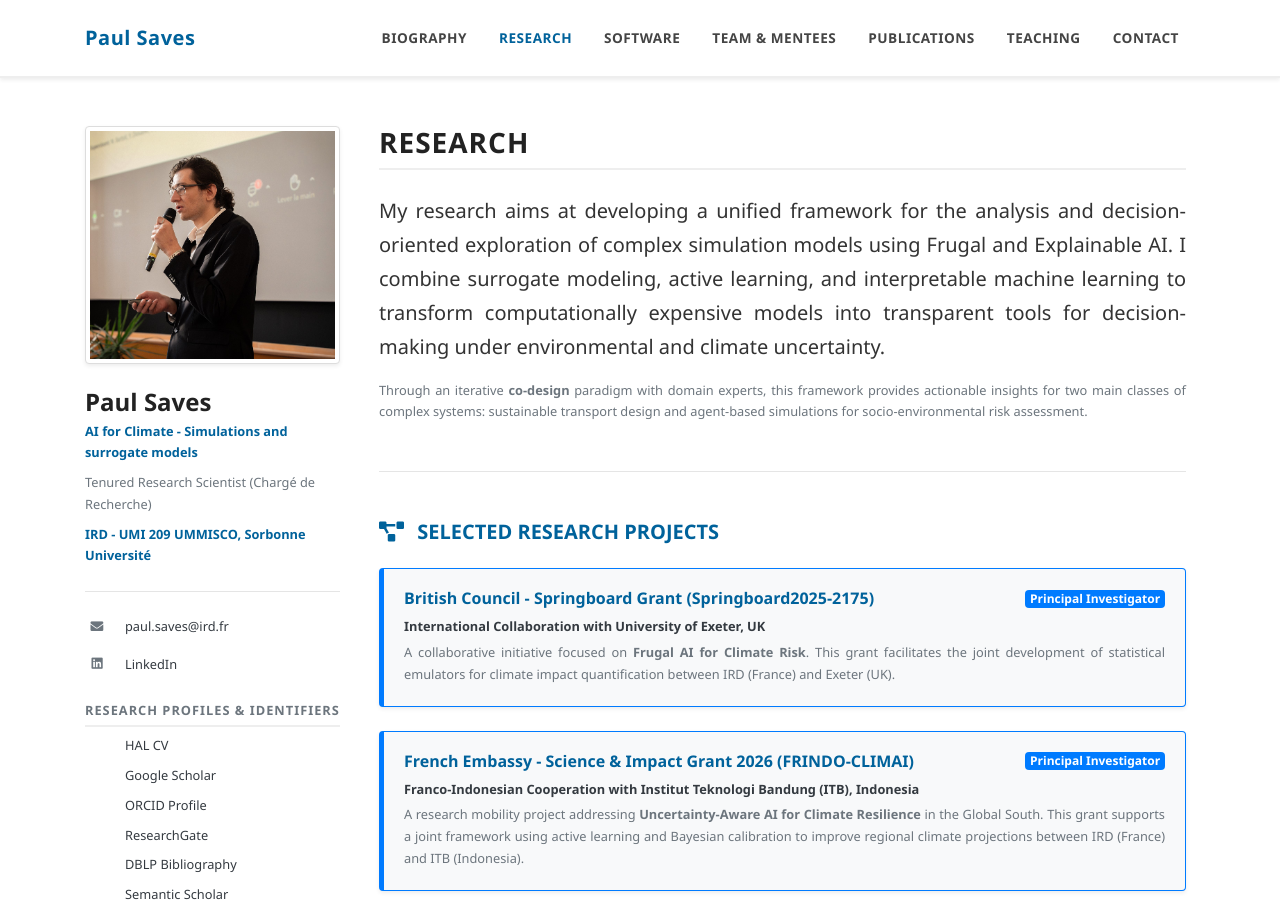
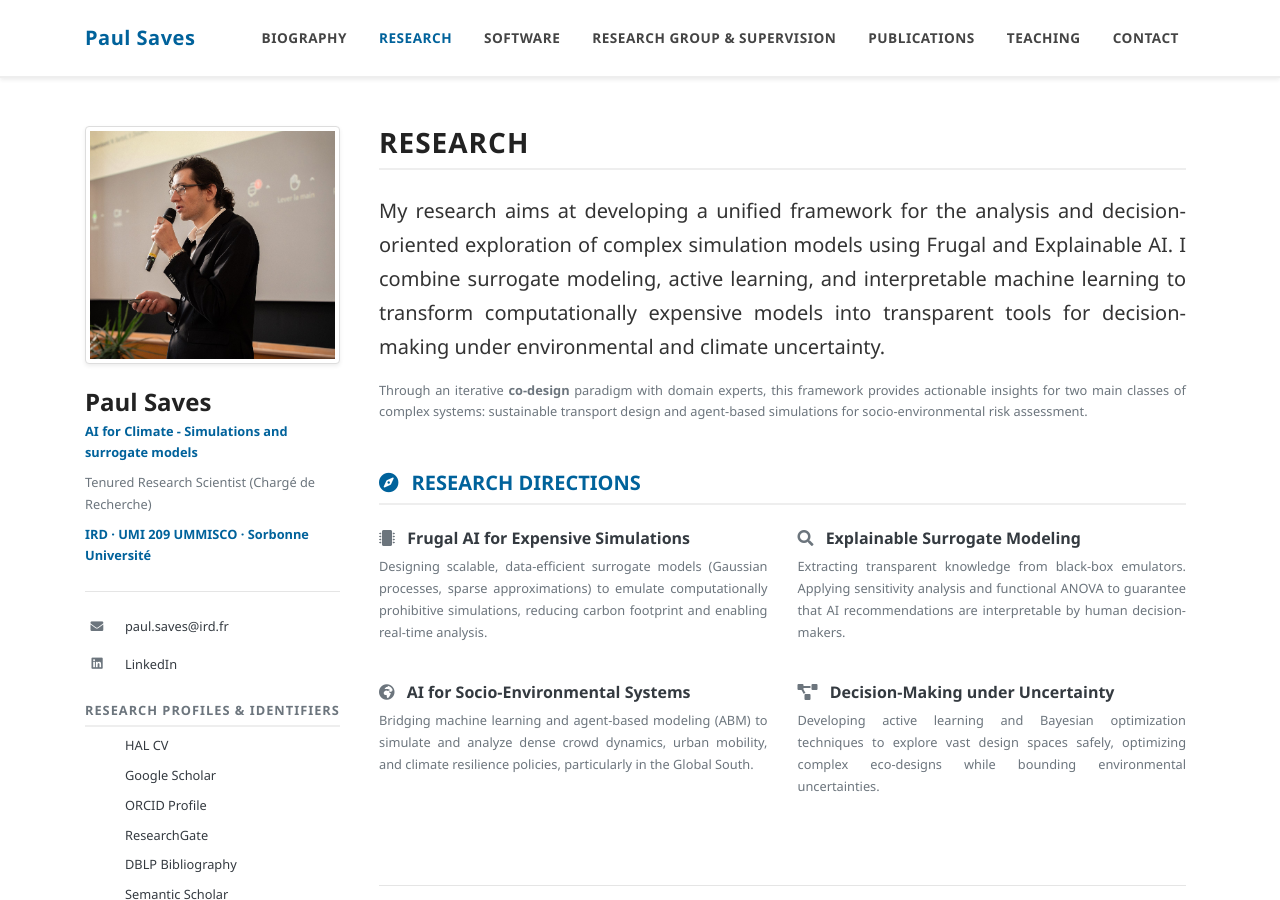
Before and after one commit to Paul-Saves/Paul-Saves.github.io, a Jekyll site: the page built from _pages/research.md, in a window 1280 px wide and 900 px high. Built offline with Jekyll 4.4.1, drawn with Linux system fonts in a browser that asks for light colours; a style sheet for code colours, icons or effects is not loaded.

Commit message:
feat: refine tone based on user feedback (IRD start date, research pillars, team page title)

```diff
--- a/_config.yml
+++ b/_config.yml
@@ -2,8 +2,8 @@
 title: Paul Saves | Academic Portfolio
 name: Paul Saves
 email: paul.saves@ird.fr
-description: "Chargé de Recherche - Tenured Research Scientist - AI for Sustainability | Frugal AI, Explainable AI, Multidisciplinarity"
-affiliation: "IRD - UMI 209 UMMISCO, Sorbonne Université"
+description: "Tenured Research Scientist (Chargé de Recherche) | AI for Climate, Frugal AI, Surrogate Modeling"
+affiliation: "IRD · UMI 209 UMMISCO · Sorbonne Université"
 baseurl: "" # the subpath of your site, e.g. /blog
 url: "https://paul-saves.github.io" # the base hostname & protocol for your site
 
--- a/_data/navigation.yml
+++ b/_data/navigation.yml
@@ -5,7 +5,7 @@ main:
     url: /research/
   - title: Software
     url: /software/
-  - title: Team & Mentees
+  - title: Research Group & Supervision
     url: /team/
   - title: Publications
     url: /publications/
--- a/_pages/research.md
+++ b/_pages/research.md
@@ -14,6 +14,30 @@ title: Research
       <p class="text-justify small text-secondary">
         Through an iterative <strong>co-design</strong> paradigm with domain experts, this framework provides actionable insights for two main classes of complex systems: sustainable transport design and agent-based simulations for socio-environmental risk assessment.
       </p>
+    </section>
+
+    <!-- Research Directions -->
+    <section id="directions" class="mb-5">
+      <h2 class="h5 font-weight-bold mb-4 text-primary text-uppercase border-bottom pb-2"><i class="fas fa-compass mr-2"></i> Research Directions</h2>
+
+      <div class="row mt-4">
+        <div class="col-md-6 mb-4">
+          <h3 class="h6 font-weight-bold text-dark"><i class="fas fa-microchip text-muted mr-2"></i> Frugal AI for Expensive Simulations</h3>
+          <p class="small text-secondary text-justify">Designing scalable, data-efficient surrogate models (Gaussian processes, sparse approximations) to emulate computationally prohibitive simulations, reducing carbon footprint and enabling real-time analysis.</p>
+        </div>
+        <div class="col-md-6 mb-4">
+          <h3 class="h6 font-weight-bold text-dark"><i class="fas fa-search text-muted mr-2"></i> Explainable Surrogate Modeling</h3>
+          <p class="small text-secondary text-justify">Extracting transparent knowledge from black-box emulators. Applying sensitivity analysis and functional ANOVA to guarantee that AI recommendations are interpretable by human decision-makers.</p>
+        </div>
+        <div class="col-md-6 mb-4">
+          <h3 class="h6 font-weight-bold text-dark"><i class="fas fa-globe-africa text-muted mr-2"></i> AI for Socio-Environmental Systems</h3>
+          <p class="small text-secondary text-justify">Bridging machine learning and agent-based modeling (ABM) to simulate and analyze dense crowd dynamics, urban mobility, and climate resilience policies, particularly in the Global South.</p>
+        </div>
+        <div class="col-md-6 mb-4">
+          <h3 class="h6 font-weight-bold text-dark"><i class="fas fa-project-diagram text-muted mr-2"></i> Decision-Making under Uncertainty</h3>
+          <p class="small text-secondary text-justify">Developing active learning and Bayesian optimization techniques to explore vast design spaces safely, optimizing complex eco-designs while bounding environmental uncertainties.</p>
+        </div>
+      </div>
     </section>
 
     <hr class="my-5">
--- a/_pages/team.md
+++ b/_pages/team.md
@@ -1,7 +1,7 @@
 ---
 permalink: /team/
 layout: page
-title: Team & Mentees
+title: Research Group & Supervision
 ---
 
 <div class="row fade-in">
```
Also changed, not shown: index.md (+1 -1 lines).
